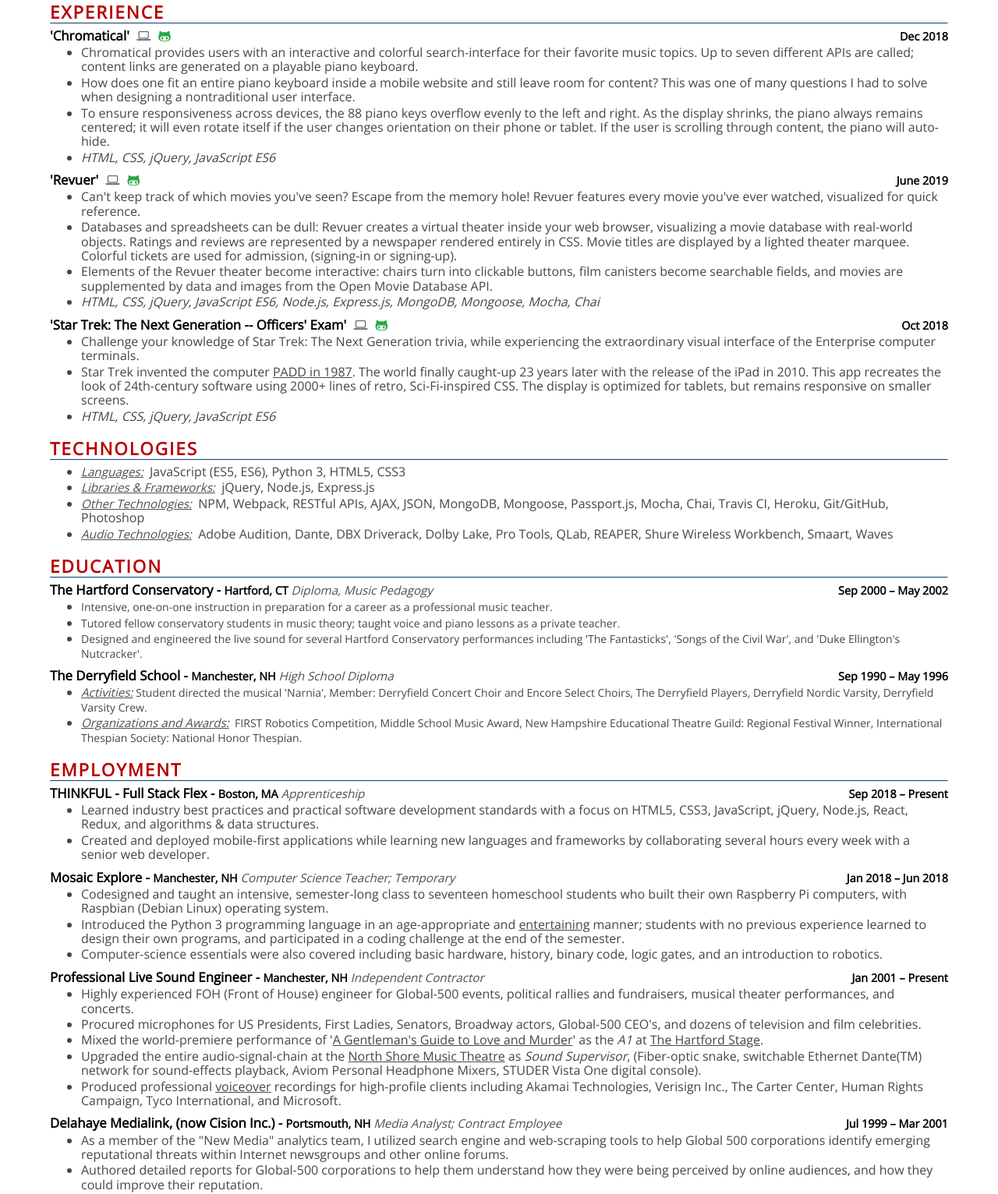
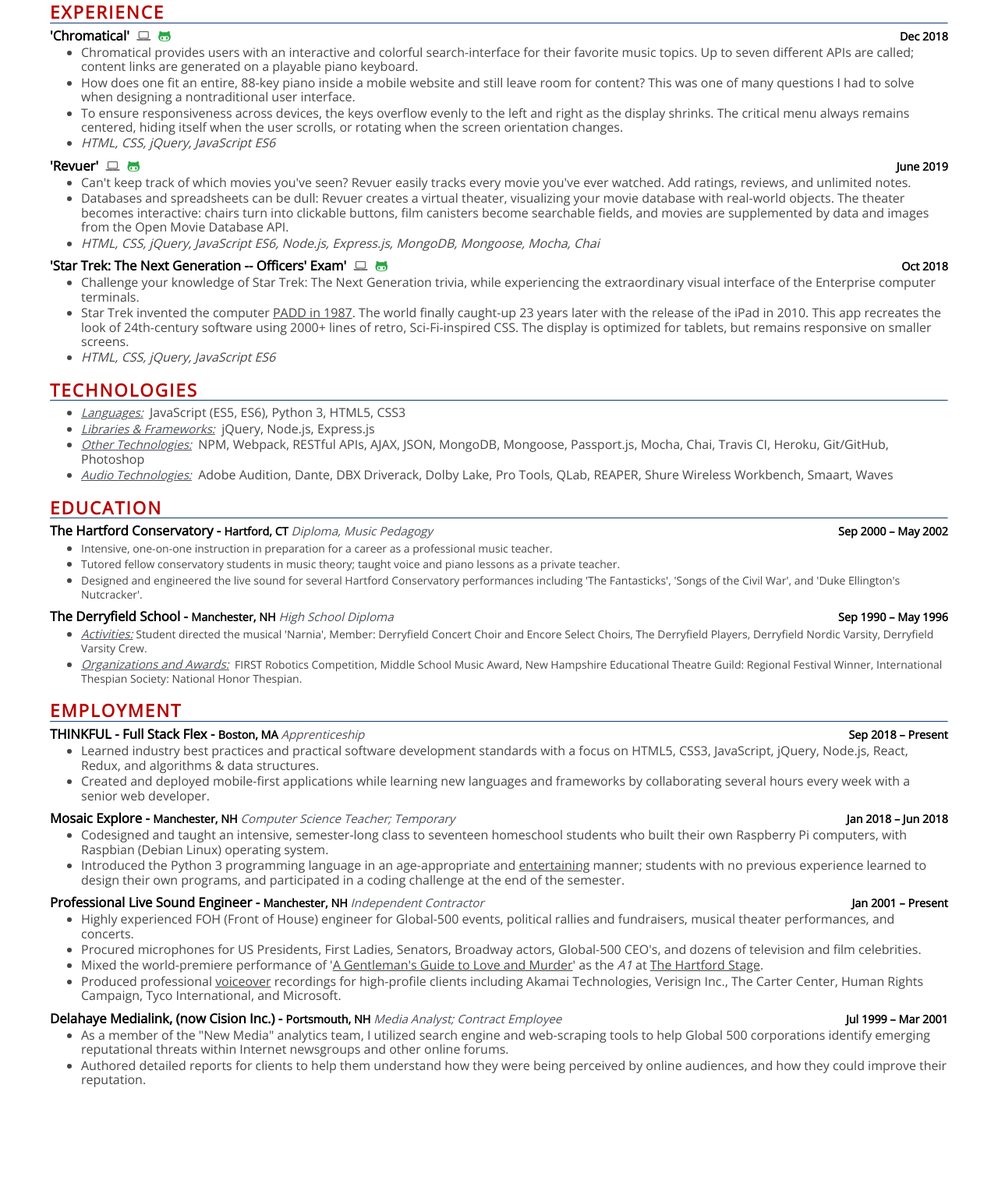
Before and after one commit to drichards211/resume-web-dev, a plain HTML site: page index.html in a window 1280 px wide. Shown: the part 224-1756 px from the top of the page at 78% size. After the commit the page ends 1668 px from the top, so only its background shows below. Drawn offline with nearby package versions, Linux system fonts and the light colour scheme; a web font is replaced by a local one.

Commit message:
Apply brevity

```diff
--- a/index.html
+++ b/index.html
@@ -30,17 +30,14 @@
         <h3 class='titles'><a href='https://drichards211.github.io/chromatical/' target='_blank'>'Chromatical'&nbsp;</a><a href='https://drichards211.github.io/chromatical/' target='_blank'><h4 class='dt fa fa-laptop fa-1x'></h4></a><a href='https://github.com/drichards211/chromatical' target='_blank'><h4 class='gh fa fa-github-alt fa-1x'></h4></a></h3><h5 class='dates'>Dec 2018</h5>
         <ul>
           <li>Chromatical provides users with an interactive and colorful search-interface for their favorite music topics. Up to seven different APIs are called; content links are generated on a playable piano keyboard.</li>
-          <li>How does one fit an entire piano keyboard inside a mobile website and still leave room for content? This was one of many questions I had to solve when designing a nontraditional user interface.</li>
-          <li>To ensure responsiveness across devices, the 88 piano keys overflow evenly to the left and right. As the display shrinks, the piano always remains centered; it will even rotate itself if the user changes orientation on their phone or tablet. If the user is scrolling through content, the piano will auto-hide.</li>
+          <li>How does one fit an entire, 88-key piano inside a mobile website and still leave room for content? This was one of many questions I had to solve when designing a nontraditional user interface.</li>
+          <li>To ensure responsiveness across devices, the keys overflow evenly to the left and right as the display shrinks. The critical menu always remains centered, hiding itself when the user scrolls, or rotating when the screen orientation changes.</li>
           <li><i>HTML, CSS, jQuery, JavaScript ES6</i></li>
-          <!-- <li><h4 class='position' style='text-decoration:underline;'>Backend:</h4> &nbsp;Node.js, Express.js, Passport.js, MongoDB, Mongoose, Mocha, Chai</li> -->
         </ul>
         <h3 class='titles'><a href='https://revuer.herokuapp.com' target='_blank'>'Revuer'&nbsp;</a><a href='https://revuer.herokuapp.com' target='_blank'><h4 class='dt fa fa-laptop fa-1x'></h4></a><a href='https://github.com/drichards211/revuer' target='_blank'><h4 class='gh fa fa-github-alt fa-1x'></h4></a></h3><h5 class='dates'>June 2019</h5>
         <ul>
-          <li>Can't keep track of which movies you've seen? Escape from the memory hole! Revuer features every movie you've ever watched, visualized for quick reference.</li>
-          <!-- <li>Creating a virtual theater inside a web browser? Relatively simple. Getting it to scale and generate an emotional impact on a mobile phone? That's a bit harder.</li> -->
-          <li>Databases and spreadsheets can be dull: Revuer creates a virtual theater inside your web browser, visualizing a movie database with real-world objects. Ratings and reviews are represented by a newspaper rendered entirely in CSS. Movie titles are displayed by a lighted theater marquee. Colorful tickets are used for admission, (signing-in or signing-up).</li>
-          <li>Elements of the Revuer theater become interactive: chairs turn into clickable buttons, film canisters become searchable fields, and movies are supplemented by data and images from the Open Movie Database API.</li>
+          <li>Can't keep track of which movies you've seen? Revuer easily tracks every movie you've ever watched. Add ratings, reviews, and unlimited notes.</li>
+          <li>Databases and spreadsheets can be dull: Revuer creates a virtual theater, visualizing your movie database with real-world objects. The theater becomes interactive: chairs turn into clickable buttons, film canisters become searchable fields, and movies are supplemented by data and images from the Open Movie Database API.</li>
           <li><i>HTML, CSS, jQuery, JavaScript ES6, Node.js, Express.js, MongoDB, Mongoose, Mocha, Chai</i></li>
         </ul>
         <h3 class='titles'><a href='https://drichards211.github.io/sttng-quiz-app/' target='_blank'>'Star Trek: The Next Generation -- Officers' Exam'&nbsp;</a><a href='https://drichards211.github.io/sttng-quiz-app/' target='_blank'><h4 class='dt fa fa-laptop fa-1x'></h4></a><a href='https://github.com/drichards211/sttng-quiz-app' target='_blank'><h4 class='gh fa fa-github-alt fa-1x'></h4></a></h3><h5 class='dates'>Oct 2018</h5>
@@ -72,7 +69,6 @@
           <ul>
             <li><span class='research'>Intensive, one-on-one instruction in preparation for a career as a professional music teacher.</span></li>
             <li><span class='research'>Tutored fellow conservatory students in music theory; taught voice and piano lessons as a private teacher.</span></li>
-            <!-- <li><span class='research'>Recorded, mixed, and mastered concerts by The Connecticut Valley Symphony Orchestra.</span></li> -->
             <li><span class='research'>Designed and engineered the live sound for several Hartford Conservatory performances including 'The Fantasticks', 'Songs of the Civil War', and 'Duke Ellington's Nutcracker'.</span></li>
           </ul>
         </div>
@@ -98,7 +94,6 @@
         <ul>
           <li>Codesigned and taught an intensive, semester-long class to seventeen homeschool students who built their own Raspberry Pi computers, with Raspbian (Debian Linux) operating system.</li>
           <li>Introduced the Python 3 programming language in an age-appropriate and <a href='https://www.dropbox.com/s/3zy3vck1l1w7qih/DR%20Class%209%20-%2003-28-18.pdf?dl=0' target='blank'><span style='text-decoration:underline;'>entertaining</span></a> manner; students with no previous experience learned to design their own programs, and participated in a coding challenge at the end of the semester.</li>
-          <li>Computer-science essentials were also covered including basic hardware, history, binary code, logic gates, and an introduction to robotics.</li>
         </ul>
       </div>
       <div class='titles'><h3 class='name'>Professional Live Sound Engineer -&nbsp;</h3><h5 class='location'>Manchester, NH&nbsp;</h5><h4 class='position'>Independent Contractor</h4></div><h5 class='dates'>Jan 2001 – Present</h5>
@@ -106,14 +101,13 @@
           <li>Highly experienced FOH (Front of House) engineer for Global-500 events, political rallies and fundraisers, musical theater performances, and concerts.</li>
           <li>Procured microphones for US Presidents, First Ladies, Senators, Broadway actors, Global-500 CEO's, and dozens of television and film celebrities.</li>
           <li>Mixed the world-premiere performance of <a href='https://youtu.be/VtlcEvPDkfM' target='_blank'>'<span style='text-decoration:underline;'>A Gentleman's Guide to Love and Murder</span>'</a> as the <i>A1</i> at <a href='https://www.hartfordstage.org/' target='_blank'><span style='text-decoration:underline;'>The Hartford Stage</span>.</a></li>
-          <li>Upgraded the entire audio-signal-chain at the <a href='https://youtu.be/s6MlM1x0Nfo' target='_blank'><span style='text-decoration:underline';>North Shore Music Theatre</span></a> as <i>Sound Supervisor</i>, (Fiber-optic snake, switchable Ethernet Dante(TM) network for sound-effects playback, Aviom Personal Headphone Mixers, STUDER Vista One digital console).</li>
           <li>Produced professional <a href='https://www.voices.com/actors/drichards211' target='_blank'><span style='text-decoration:underline;'>voiceover</span></a> recordings for high-profile clients including Akamai Technologies, Verisign Inc., The Carter Center, Human Rights Campaign, Tyco International, and Microsoft.</li>
         </ul>
       </div>
       <div class='titles'><h3 class='name'><a href='https://www.cision.com/us/' target='_blank'>Delahaye Medialink, (now Cision Inc.)</a> -&nbsp;</h3><h5 class='location'>Portsmouth, NH&nbsp;</h5><h4 class='position'>Media Analyst; Contract Employee</h4></div><h5 class='dates'>Jul 1999 – Mar 2001</h5>
         <ul>
           <li>As a member of the "New Media" analytics team, I utilized search engine and web-scraping tools to help Global 500 corporations identify emerging reputational threats within Internet newsgroups and other online forums.</li>
-          <li>Authored detailed reports for Global-500 corporations to help them understand how they were being perceived by online audiences, and how they could improve their reputation.</li>
+          <li>Authored detailed reports for clients to help them understand how they were being perceived by online audiences, and how they could improve their reputation.</li>
         </ul>
       </div>
     </section>
```
